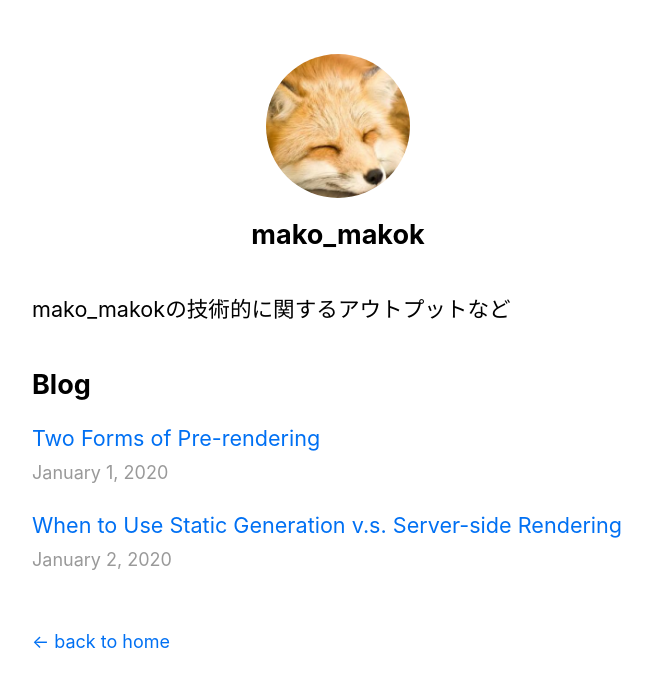
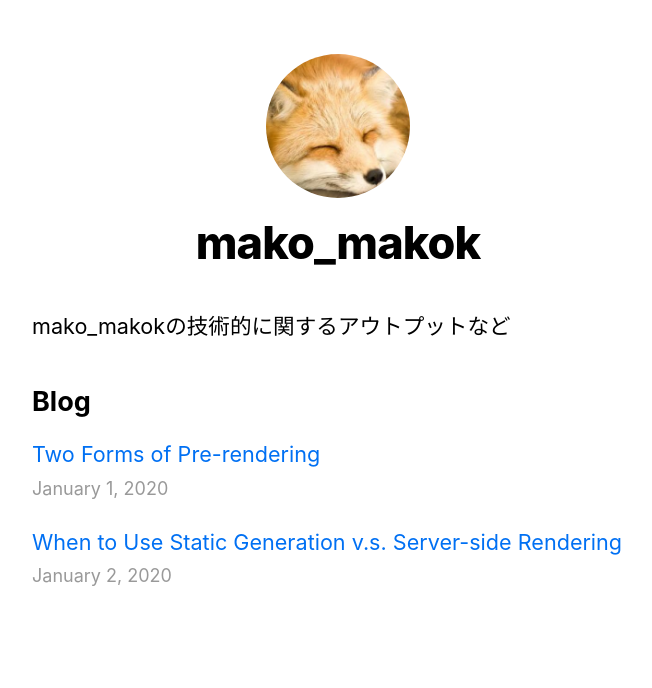
Before and after one commit to mako-makok/mako-makok.blog, a Next.js app: page / in a window 1280 px wide. Shown: the top 688 px of the page, without its empty margins (302-954 px from the left). Built offline with nearby package versions, Linux system fonts and the light colour scheme.

Commit message:
fix import

```diff
--- a/components/PostItemList.tsx
+++ b/components/PostItemList.tsx
@@ -1,6 +1,6 @@
 import { FC } from 'react'
 import Link from 'next/link'
-import Date from '../components/date'
+import { Date } from '../components/date'
 import { PostData } from '../lib/post'
 import utilStyles from '../styles/utils.module.css'
 
--- a/components/date.tsx
+++ b/components/date.tsx
@@ -5,10 +5,8 @@ interface Props {
   dateString: string
 }
 
-const Date: FC<Props> = (props) => {
+export const Date: FC<Props> = (props) => {
   const { dateString } = props
   const date = parseISO(dateString)
   return <time dateTime={dateString}>{format(date, 'LLLL d, yyyy')}</time>
 }
-
-export default Date
--- a/components/layout.tsx
+++ b/components/layout.tsx
@@ -8,7 +8,7 @@ import { ProfileIcon } from './icon/Profile'
 const NAME = 'mako_makok'
 export const SITE_TITLE = 'mako-makok.dev'
 
-const Layout: FC<{ home?: FC }> = ({ children, home }) => {
+export const Layout: FC<{ home: boolean }> = ({ children, home }) => {
   return (
     <div className={styles.container}>
       <Head>
@@ -51,5 +51,3 @@ const Layout: FC<{ home?: FC }> = ({ children, home }) => {
     </div>
   )
 }
-
-export default Layout
--- a/pages/index.tsx
+++ b/pages/index.tsx
@@ -1,7 +1,7 @@
 import React, { FC } from 'react'
 import Head from 'next/head'
 import { PostItemList } from '../components/PostItemList'
-import Layout, { SITE_TITLE } from '../components/layout'
+import { Layout, SITE_TITLE } from '../components/layout'
 import utilStyles from '../styles/utils.module.css'
 import { getSortedPostData, PostData } from '../lib/post'
 import { GetStaticProps } from 'next'
@@ -13,7 +13,7 @@ interface Props {
 const Home: FC<Props> = (props) => {
   const { allPostData } = props
   return (
-    <Layout>
+    <Layout home={true}>
       <Head>
         <title>{SITE_TITLE}</title>
       </Head>
--- a/pages/posts/[id].tsx
+++ b/pages/posts/[id].tsx
@@ -1,7 +1,7 @@
 import React, { FC } from 'react'
 import Head from 'next/head'
-import Date from '../../components/date'
-import Layout from '../../components/layout'
+import { Date } from '../../components/date'
+import { Layout } from '../../components/layout'
 import { getAllPostIds, PostData, PostPath, getPostDataById } from '../../lib/post'
 import utilStyles from '../../styles/utils.module.css'
 import { GetStaticPaths, GetStaticProps } from 'next'
@@ -13,7 +13,7 @@ interface Props {
 const Posts: FC<Props> = (props) => {
   const { postData } = props
   return (
-    <Layout>
+    <Layout home={false}>
       <Head>
         <title>{postData.title}</title>
       </Head>
```
